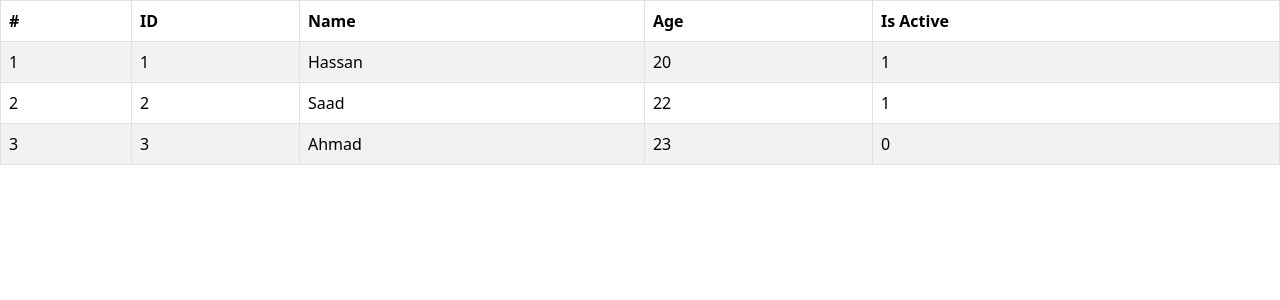
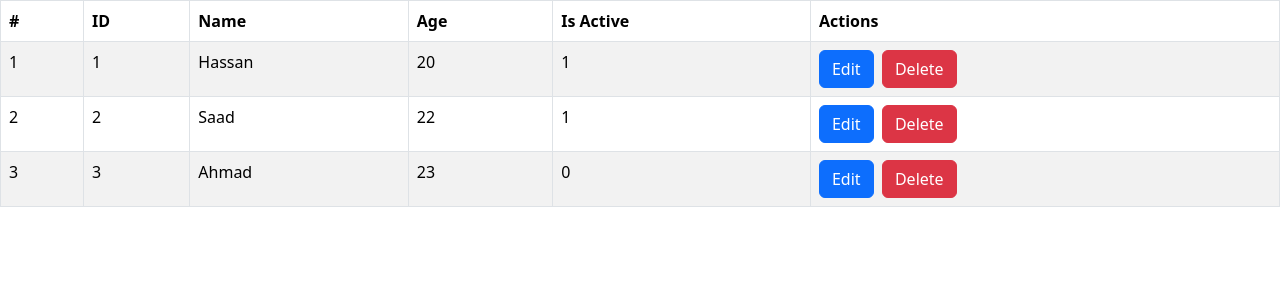
Before and after one commit to hassanimtiaz-rana/EasyShipProj, a React (Vite) app in the folder easyship-project/: page /inventory in a window 1280 px wide. Shown: the top 300 px of the page. Built offline with nearby package versions, Linux system fonts and the light colour scheme.

Commit message:
Added Edit Feature
Backend is not connected --static

```diff
--- a/easyship-project/src/inventoryCrud.jsx
+++ b/easyship-project/src/inventoryCrud.jsx
@@ -1,8 +1,15 @@
 import React, { useState,useEffect, Fragment } from "react";
 import Table from 'react-bootstrap/Table';
+import Button from 'react-bootstrap/Button';
+import Modal from 'react-bootstrap/Modal';
+
 
 function InventoryCrud()
 {
+  const [show, setShow] = useState(false);
+
+  const handleClose = () => setShow(false);
+  const handleShow = () => setShow(true);
     const empdata=[
        {
        emp_id:1,
@@ -36,6 +43,19 @@ function InventoryCrud()
 
 
     },[])
+    const handleEdit=(id)=>{
+
+      alert(id);
+    }
+    const handleDelete=(id)=>{
+      if(window.confirm("Are You Sure to Delete?" )==true)
+      {
+        alert(id);
+
+      }
+
+
+    }
 return(
     <>
     <Fragment>
@@ -47,6 +67,7 @@ return(
           <th>Name</th>
           <th>Age</th>
           <th>Is Active</th>
+          <th>Actions</th>
         </tr>
       </thead>
       <tbody>
@@ -60,6 +81,11 @@ return(
                     <td>{item.emp_name}</td>
                     <td>{item.emp_age}</td>
                     <td>{item.is_Active}</td>
+                    <td colSpan={2}>
+                      <button className="btn btn-primary" onClick={()=>handleEdit(item.emp_id)}>Edit</button> &nbsp;
+                      <button className="btn btn-danger" onClick={()=>handleDelete(item.emp_id)}>Delete</button>
+
+                    </td>
                     </tr>
 
                 )
```
